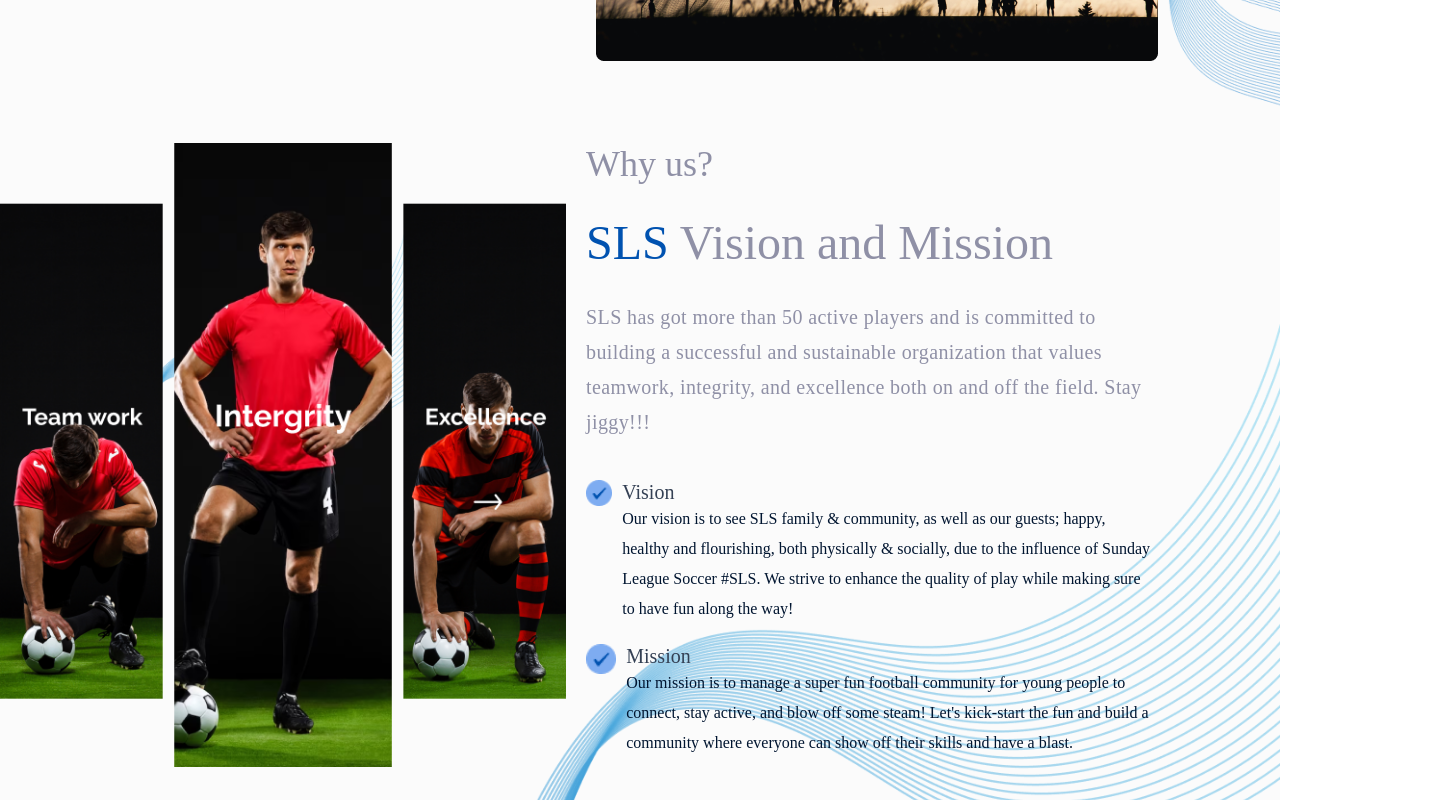
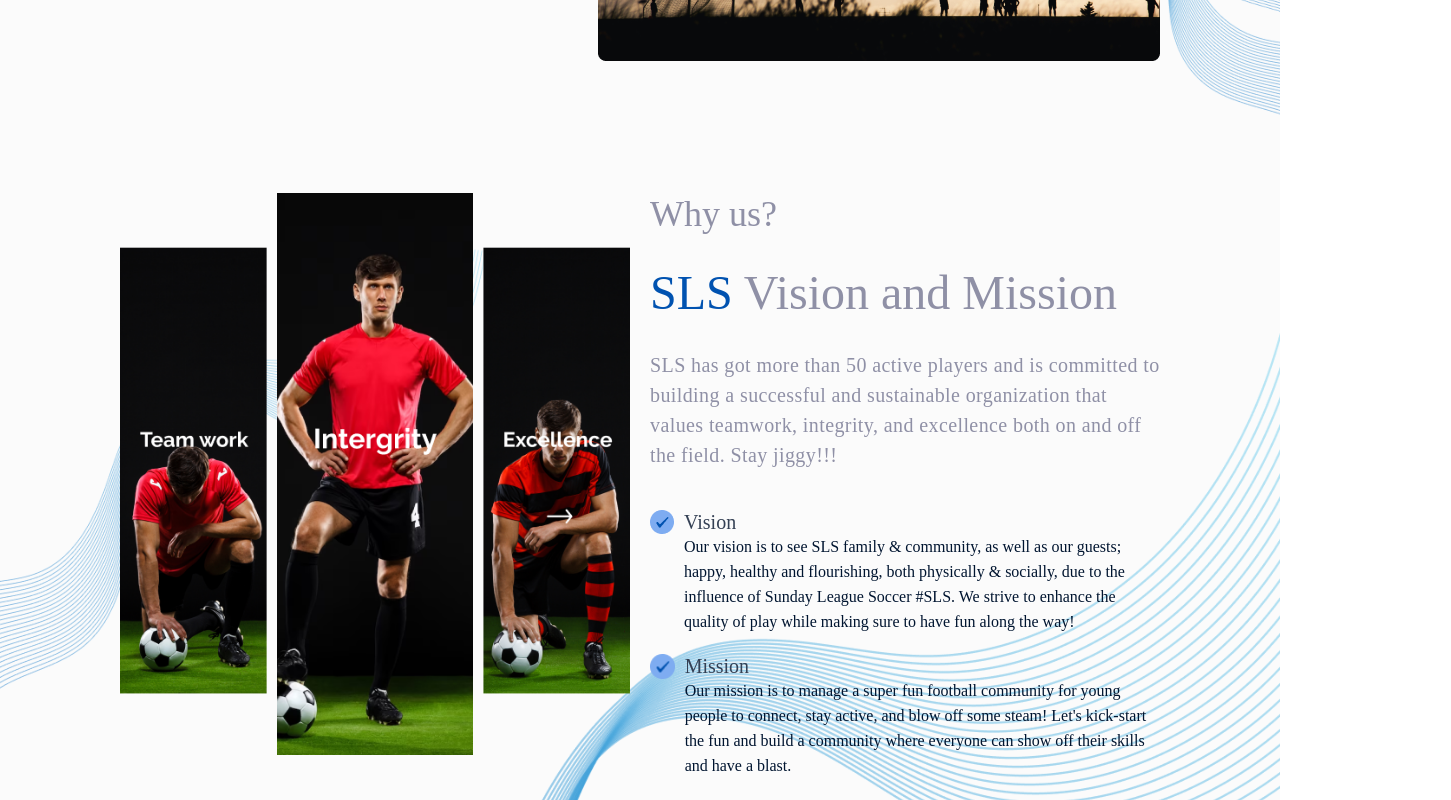
Before and after one commit to SundayLeagueSoccer/sls-public-application-fe, a React (Vite) app: page /about-us in a window 1280 px wide. Shown: the part 1607-2407 px from the top of the page, 1451 px wide, since content can reach past the window. Built offline with nearby package versions, Linux system fonts and the light colour scheme; a web font is replaced by a local one.

Commit message:
feat: about whyus updated

```diff
--- a/src/pages/AboutPage/AboutPage.module.scss
+++ b/src/pages/AboutPage/AboutPage.module.scss
@@ -13,11 +13,19 @@
   }
 
   .AboutPage_Features {
+    width: 100%;
+    padding: 0 pixRem(120);
     background-image: url("./images/feaures_background_desktop.png");
     background-size: cover;
     background-position: center;
 
+    @include md() {
+      padding: 0 pixRem(72);
+    }
+
     @include sm() {
+      background-image: url();
+      padding: 0 pixRem(18);
       background-image: url("");
     }
   }
--- a/src/pages/AboutPage/Components/AboutWhyUs.tsx
+++ b/src/pages/AboutPage/Components/AboutWhyUs.tsx
@@ -7,22 +7,21 @@ const AboutWhyUs = () => {
   return (
     <>
       <section className={styles.AboutWhyUs}>
-      <div className={styles.AboutWhyUs_header}>
+        <div className={styles.AboutWhyUs_Mobile}>
           <h4>Why us?</h4>
           <h2>
             <span>SLS</span> Vision and Mission
           </h2>
           <p>
-              SLS has got more than 50 active players and is committed to
-              building a successful and sustainable organization that values
-              teamwork, integrity, and excellence both on and off the field.
-              Stay jiggy!!!
+            SLS has got more than 50 active players and is committed to building
+            a successful and sustainable organization that values teamwork,
+            integrity, and excellence both on and off the field. Stay jiggy!!!
           </p>
         </div>
-        <div className={styles.AboutWhyUs_image}>
+        <div className={styles.AboutWhyUs_Left}>
           <img src={whyUsImage} alt="" />
         </div>
-        <div className={styles.AboutWhyUs_text}>
+        <div className={styles.AboutWhyUs_Right}>
           <div className={styles.AboutWhyUs_header}>
             <h4>Why us?</h4>
             <h2>
--- a/src/pages/AboutPage/styles/AboutHistory.module.scss
+++ b/src/pages/AboutPage/styles/AboutHistory.module.scss
@@ -3,7 +3,7 @@
 .AboutHistory {
   margin: pixRem(32) auto;
   z-index: 1;
-  width: 80vw;
+  width: 100%;
 
   .imageOne{
     width: pixRem(700);
--- a/src/pages/AboutPage/styles/AboutWhyUs.module.scss
+++ b/src/pages/AboutPage/styles/AboutWhyUs.module.scss
@@ -2,18 +2,18 @@
 
 .AboutWhyUs {
   display: flex;
-  gap: pixRem(20);
-  width: 90vw;
-  padding: pixRem(50) 0;
+  column-gap: pixRem(20);
+  width: 100%;
+  padding: pixRem(100) 0;
 
-  .AboutWhyUs_header {
+  .AboutWhyUs_Mobile {
     display: none;
 
     @include sm() {
       display: flex;
       flex-direction: column;
       align-items: center;
-      gap: 20px;
+      margin-bottom: pixRem(30);
     }
 
     h4 {
@@ -49,23 +49,24 @@
     }
   }
 
-  .AboutWhyUs_text,
-  .AboutWhyUs_image {
+  .AboutWhyUs_Right,
+  .AboutWhyUs_Left {
     width: 50%;
 
     @include sm() {
       width: 100%;
     }
   }
-  .AboutWhyUs_text {
+  .AboutWhyUs_Right {
     display: flex;
     flex-direction: column;
-    gap: pixRem(20);
+    row-gap: pixRem(20);
 
     .AboutWhyUs_header {
       display: flex;
       flex-direction: column;
-      gap: 30px;
+      row-gap: pixRem(30);
+
       h4 {
         color: $darkModeFontSecondary;
         font-weight: 500;
@@ -98,7 +99,7 @@
       p {
         color: $darkModeFontSecondary;
         font-size: pixRem(20);
-        line-height: pixRem(35);
+        line-height: pixRem(30);
         font-weight: 400;
         letter-spacing: 0.02em;
 
@@ -118,7 +119,7 @@
     .About_mission_vision {
       .inner_mission_vision {
         display: flex;
-        gap: pixRem(10);
+        column-gap: pixRem(10);
         margin: pixRem(20) 0;
 
         img {
@@ -144,7 +145,7 @@
           p {
             font-size: pixRem(16);
             font-weight: 400;
-            line-height: pixRem(30);
+            line-height: pixRem(25);
 
             @include sm() {
               color: $darkModeFontSecondary;
@@ -158,7 +159,7 @@
       }
     }
   }
-  .AboutWhyUs_image {
+  .AboutWhyUs_Left {
     img {
       width: 100%;
     }
--- a/src/pages/AboutPage/styles/TestimonialCarousel.module.scss
+++ b/src/pages/AboutPage/styles/TestimonialCarousel.module.scss
@@ -11,7 +11,7 @@
     .Carousel_Slide_Screen {
       display: flex;
       justify-content: center;
-      width: 99%;
+      width: 100%;
       // border: 1px red solid;
       @include sm() {
         width: 98%;
```
Lines whose indentation alone changed are shown as unchanged.
